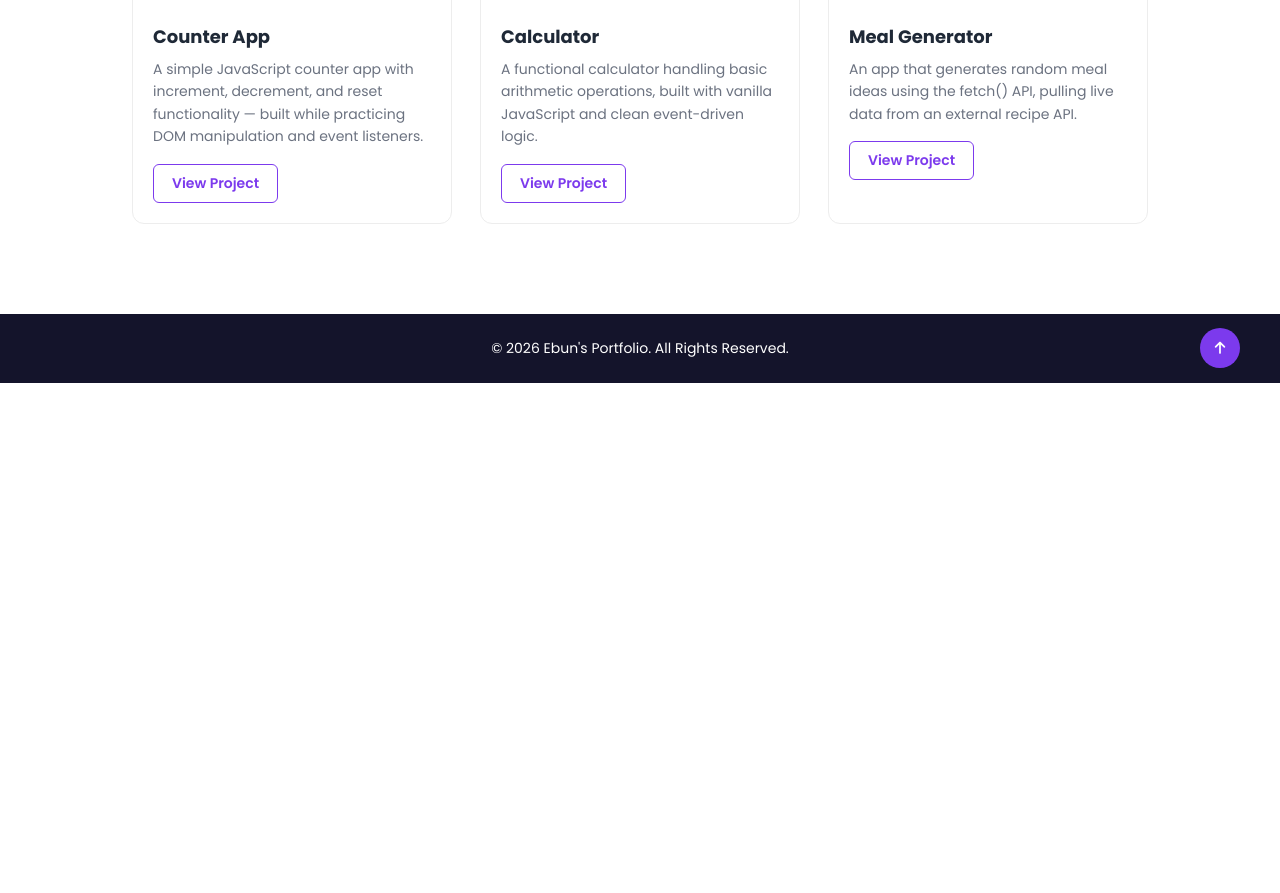
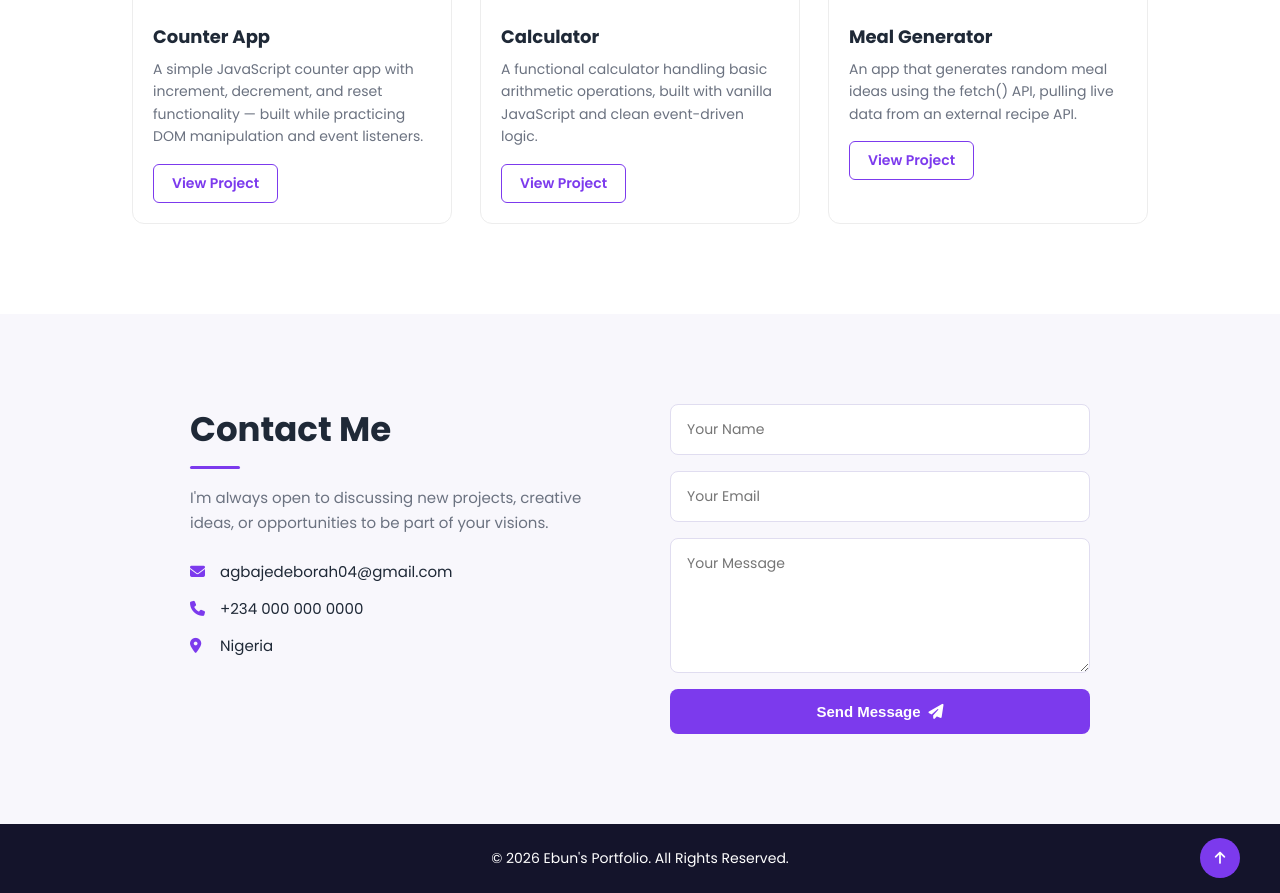
Before and after one commit to debbie-codec/Portfolio, a plain HTML site: page index.html in a window 1280 px wide. Shown: the part 2325-3218 px from the top of the page. Before the commit the page ends 2708 px from the top, so only its background shows below. Drawn offline with Linux system fonts and the light colour scheme.

Commit message:
add contact page

```diff
--- a/index.html
+++ b/index.html
@@ -187,6 +187,28 @@
   </div>
 </section>
 
+
+
+<section class="contact" id="contact">
+  <div class="contact-info">
+    <h2>Contact Me</h2>
+    <p>I'm always open to discussing new projects, creative ideas, or opportunities to be part of your visions.</p>
+
+    <ul class="contact-details">
+      <li><i class="fa-solid fa-envelope"></i> <span>agbajedeborah04@gmail.com</span></li>
+      <li><i class="fa-solid fa-phone"></i> <span>+234 000 000 0000</span></li>
+      <li><i class="fa-solid fa-location-dot"></i> <span>Nigeria</span></li>
+    </ul>
+  </div>
+
+  <form class="contact-form">
+    <input type="text" placeholder="Your Name" required>
+    <input type="email" placeholder="Your Email" required>
+    <textarea placeholder="Your Message" rows="5" required></textarea>
+    <button type="submit">Send Message <i class="fa-solid fa-paper-plane"></i></button>
+  </form>
+</section>
+
 <footer>
   <p>&copy; 2026 Ebun's Portfolio. All Rights Reserved.</p>
 
--- a/style.css
+++ b/style.css
@@ -597,6 +597,140 @@ header ul li button:hover {
     }
 }
 
+
+
+/* ===== CONTACT SECTION ===== */
+.contact {
+    display: flex;
+    justify-content: center;
+    gap: 80px;
+    padding: 90px 60px;
+    background-color: var(--color-bg-light);
+    flex-wrap: wrap;
+}
+
+.contact-info {
+    max-width: 400px;
+}
+
+.contact-info h2 {
+    position: relative;
+    font-size: 34px;
+    font-weight: 700;
+    color: var(--color-text-heading);
+    padding-bottom: 14px;
+    margin-bottom: 16px;
+}
+
+.contact-info h2::after {
+    content: "";
+    position: absolute;
+    bottom: 0;
+    left: 0;
+    width: 50px;
+    height: 3px;
+    background-color: var(--color-primary);
+    border-radius: 2px;
+}
+
+.contact-info p {
+    font-size: 15px;
+    line-height: 1.7;
+    color: var(--color-text-body);
+    margin-bottom: 24px;
+}
+
+.contact-details {
+    list-style: none;
+}
+
+.contact-details li {
+    display: flex;
+    align-items: center;
+    gap: 12px;
+    font-size: 15px;
+    color: var(--color-text-heading);
+    margin-bottom: 14px;
+}
+
+.contact-details li i {
+    color: var(--color-primary);
+    width: 18px;
+}
+
+/* the form itself */
+.contact-form {
+    display: flex;
+    flex-direction: column;
+    gap: 16px;
+    width: 100%;
+    max-width: 420px;
+}
+
+.contact-form input,
+.contact-form textarea {
+    padding: 14px 16px;
+    border: 1.5px solid #E0DDF0;
+    border-radius: 8px;
+    font-family: inherit; /* without this, inputs/textareas fall back to a default browser font, not Poppins */
+    font-size: 14px;
+    color: var(--color-text-heading);
+    outline: none; /* removes default blue browser focus outline, we style focus ourselves below */
+    transition: border-color 0.2s ease;
+}
+
+.contact-form input:focus,
+.contact-form textarea:focus {
+    border-color: var(--color-primary); /* purple border when the field is active */
+}
+
+.contact-form textarea {
+    resize: vertical; /* lets the user resize height only, not width, which would break the layout */
+}
+
+.contact-form button {
+    display: flex;
+    align-items: center;
+    justify-content: center;
+    gap: 8px;
+    background-color: var(--color-primary);
+    color: var(--color-white);
+    border: none;
+    padding: 14px;
+    border-radius: 8px;
+    font-size: 15px;
+    font-weight: 600;
+    cursor: pointer;
+    transition: background-color 0.2s ease;
+}
+
+.contact-form button:hover {
+    background-color: var(--color-primary-dark);
+}
+
+/* ===== RESPONSIVENESS ===== */
+@media (max-width: 768px) {
+    .contact {
+        padding: 60px 24px;
+        text-align: center;
+    }
+
+    .contact-info,
+    .contact-form {
+        max-width: 100%;
+    }
+
+    .contact-info h2::after {
+        left: 50%;
+        transform: translateX(-50%);
+    }
+
+    .contact-details li {
+        justify-content: center;
+    }
+}
+
+
 /* ===== FOOTER ===== */
 footer {
     position: relative;
```
